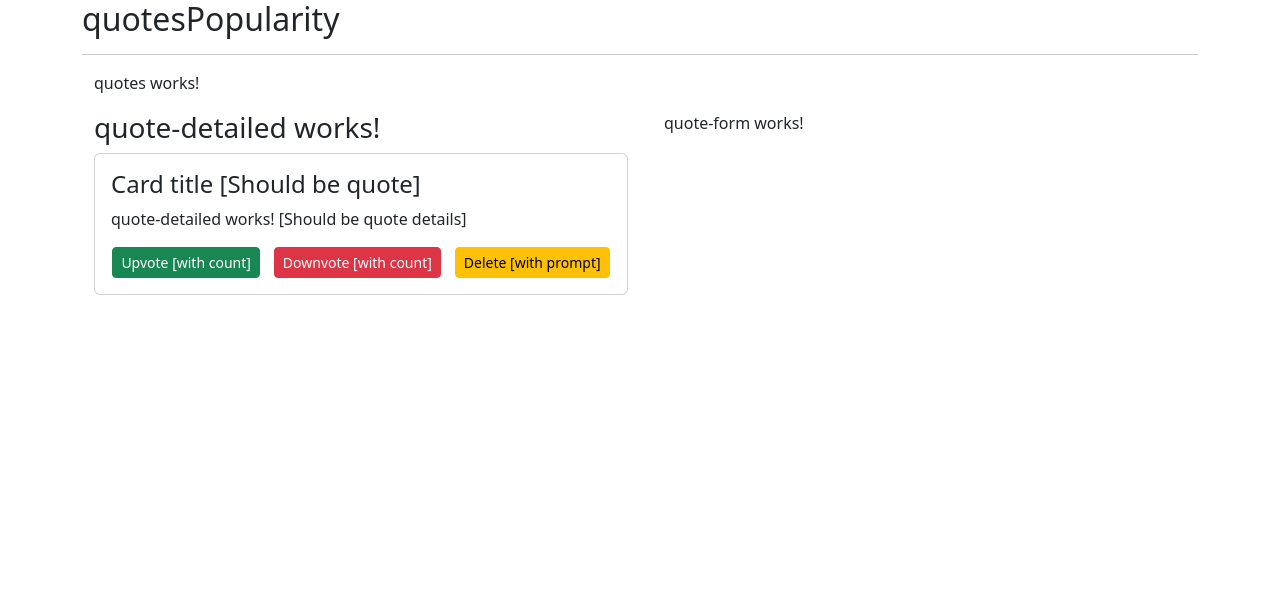
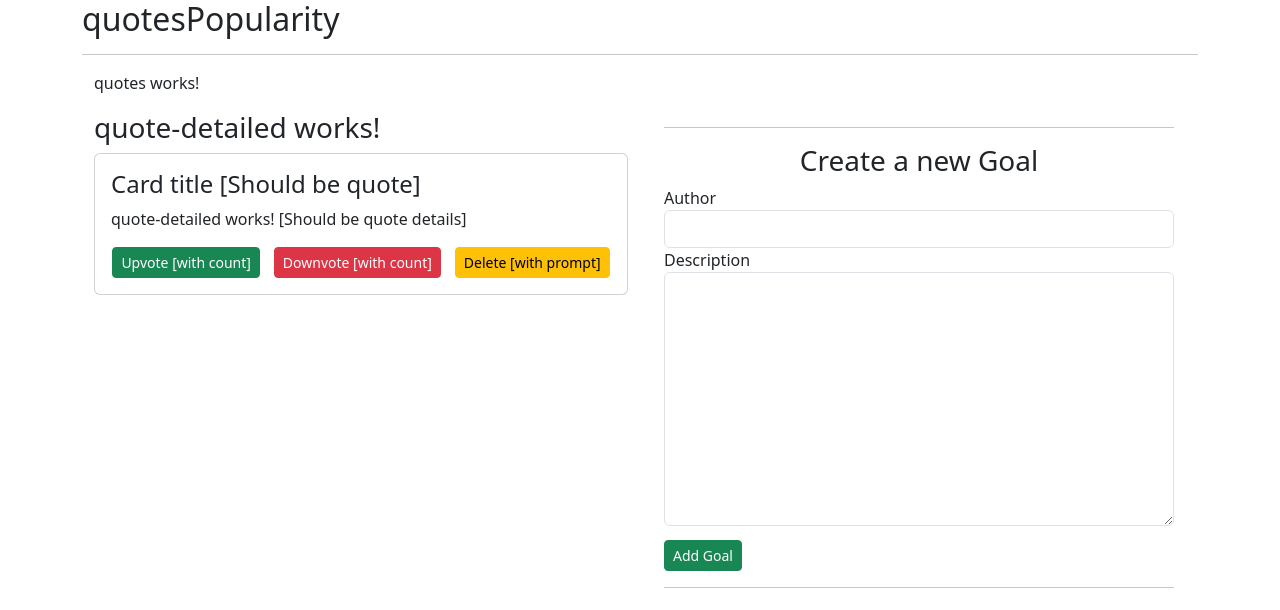
Before and after one commit to wdmuthiora/week1-Angular, an Angular app in the folder quotesPopularity/: page / in a window 1280 px wide. Shown: the top 610 px of the page. Built offline with nearby package versions, Linux system fonts and the light colour scheme.

Commit message:
Styled the quote input form template.

```diff
--- a/quotesPopularity/src/app/quote-form/quote-form.component.html
+++ b/quotesPopularity/src/app/quote-form/quote-form.component.html
@@ -1,3 +1,22 @@
 <div class="container">
-  <p>quote-form works!</p>
+
 </div>
+<div class="container-fluid">
+  <hr>
+  <h3 class="text-center">Create a new Goal</h3>
+  <form>
+
+    <div class="form-group">
+      <label for="name">Author</label>
+      <input type="text" required class="form-control" id="name">
+    </div>
+
+    <div class="form-group">
+      <label for="description">Description</label>
+      <textarea type="text" required id="description" cols="30" rows="10" class="form-control" description="description"></textarea>
+    </div>
+
+    <button type="submit" class="btn btn-sm btn-success" style="margin-top: 1em;">Add Goal</button>
+    <hr>
+  </form>
+</div>
--- a/quotesPopularity/src/app/quote.ts
+++ b/quotesPopularity/src/app/quote.ts
@@ -1,5 +1,4 @@
 export class Quote {
-<div class="container">
-  name!: string;
+  author!: string;
   quoteText!: string;
 }
```
